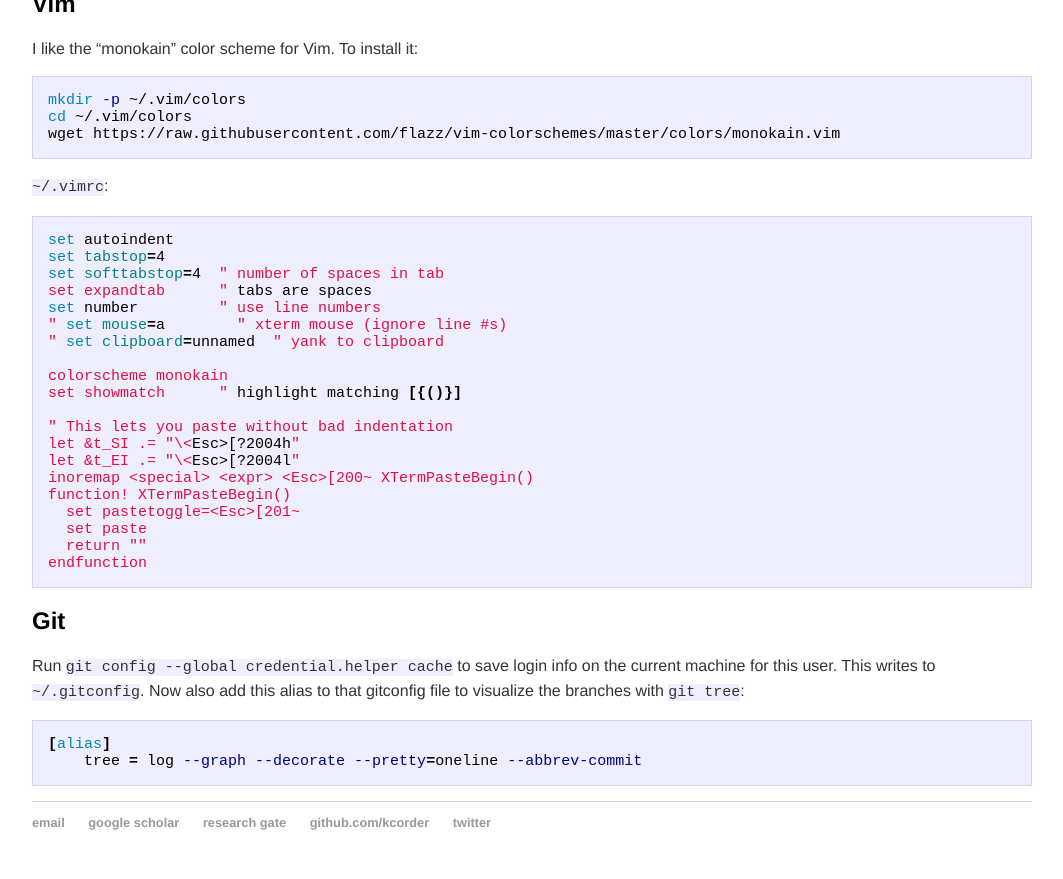
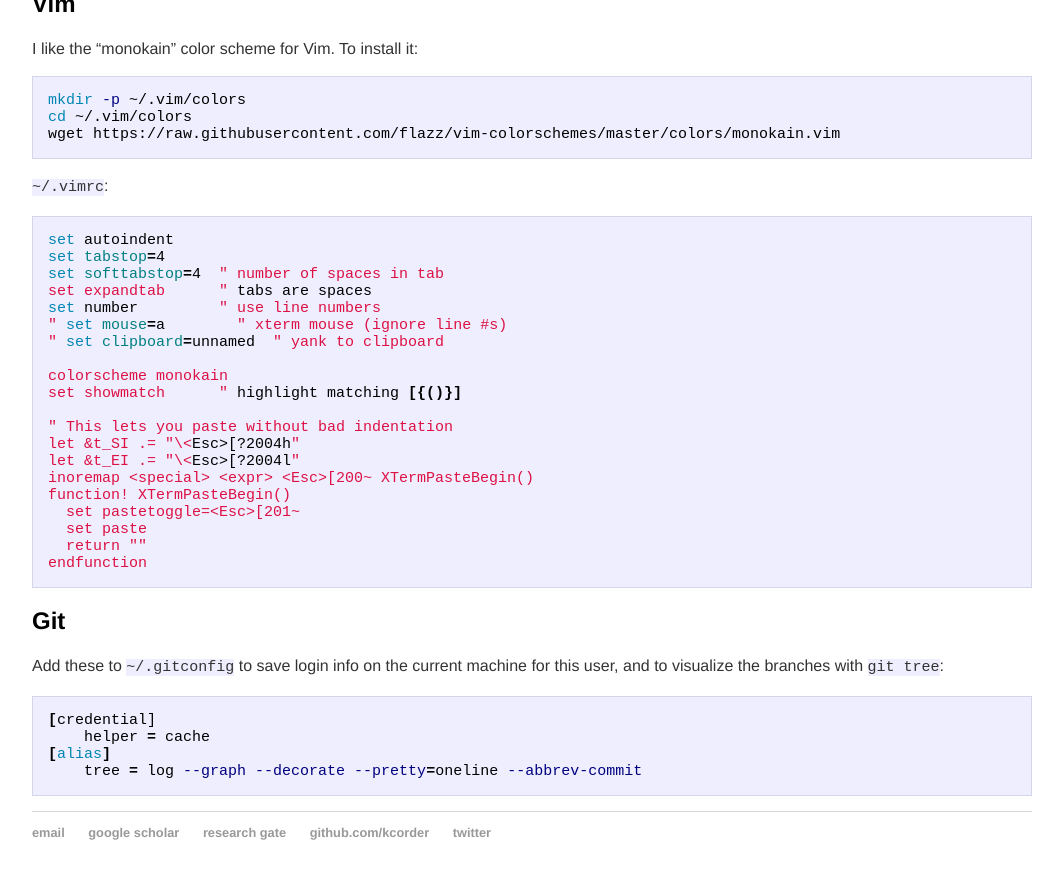
Before and after one commit to kcorder/kcorder.github.io, a Jekyll site: the page built from _posts/2021-01-13-term-configs.md, in a window 1280 px wide and 900 px high, scrolled down 1255 px. Shown: the top 879 px of the window, without its empty margins (108-1171 px from the left). Built offline with Jekyll 4.4.1, drawn with Linux system fonts in a browser that asks for light colours.

Commit message:
Update 2021-01-13-term-configs.md

````diff
--- a/_posts/2021-01-13-term-configs.md
+++ b/_posts/2021-01-13-term-configs.md
@@ -108,9 +108,11 @@ endfunction
 
 ## Git
 
-Run `git config --global credential.helper cache` to save login info on the current machine for this user. This writes to `~/.gitconfig`. Now also add this alias to that gitconfig file to visualize the branches with `git tree`:
+Add these to `~/.gitconfig` to save login info on the current machine for this user, and to visualize the branches with `git tree`:
 
 ```bash
+[credential]
+    helper = cache
 [alias]
     tree = log --graph --decorate --pretty=oneline --abbrev-commit
 ```
````
